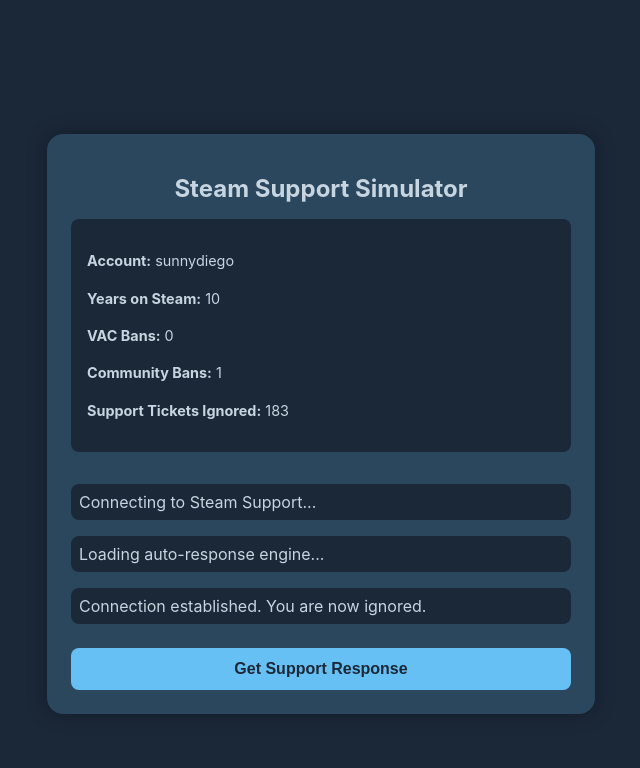
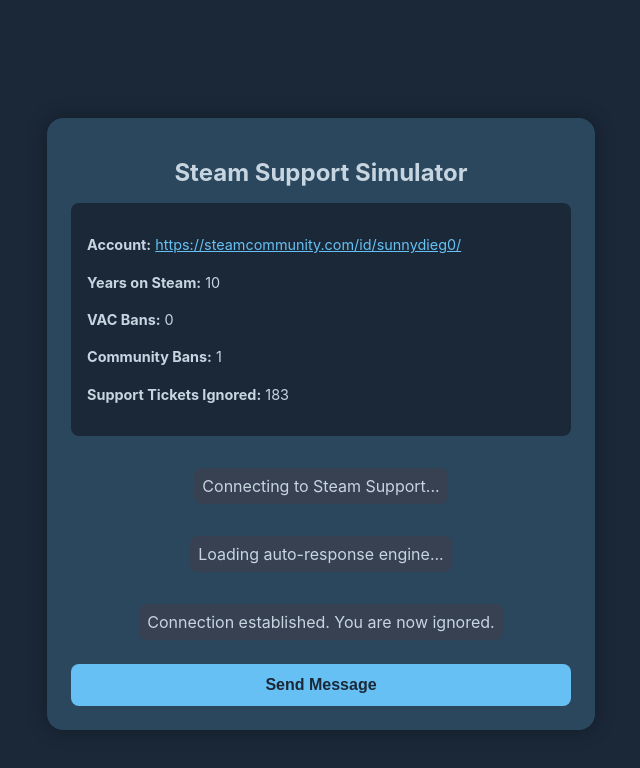
Before and after one commit to sunnydiego/steam-support-simulator, a React (Create React App) app: page / in a window 1280 px wide. Shown: the top 768 px of the page, without its empty margins (319-959 px from the left). Built offline with nearby package versions, Linux system fonts and the light colour scheme.

Commit message:
update: link steam profile in account summary

```diff
--- a/src/App.jsx
+++ b/src/App.jsx
@@ -29,9 +29,9 @@
   useEffect(() => {
     setTimeout(() => {
       setMessages([
-        "Connecting to Steam Support...",
-        "Loading auto-response engine...",
-        "Connection established. You are now ignored."
+        { from: "system", text: "Connecting to Steam Support..." },
+        { from: "system", text: "Loading auto-response engine..." },
+        { from: "system", text: "Connection established. You are now ignored." }
       ]);
       setLoading(false);
     }, 2000);
@@ -39,7 +39,7 @@
     const timer = setTimeout(() => {
       setMessages(prev => [
         ...prev,
-        "Looks like you've been waiting a while. We recommend launching Half-Life 3 while you wait."
+        { from: "system", text: "Looks like you've been waiting a while. We recommend launching Half-Life 3 while you wait." }
       ]);
     }, 60000);
 
@@ -49,22 +49,27 @@
   const handleClick = () => {
     if (buttonLoading || loading) return;
     setButtonLoading(true);
+
     setTimeout(() => {
       const now = new Date();
       const timestamp = now.toLocaleTimeString([], { hour: '2-digit', minute: '2-digit' });
       const ticket = generateTicketID();
-      let response;
       const newClickCount = clickCount + 1;
       setClickCount(newClickCount);
 
-      if (newClickCount === 10) {
-        response = "You have reached maximum support attempts. Please reinstall life.";
-      } else {
-        response = responses[Math.floor(Math.random() * responses.length)];
-      }
+      const response =
+        newClickCount === 10
+          ? "You have reached maximum support attempts. Please reinstall life."
+          : responses[Math.floor(Math.random() * responses.length)];
 
-      const message = `[${timestamp}] [Ticket #${ticket}]\n${response}`;
-      setMessages((prev) => [...prev, message]);
+      const reply = `[${timestamp}] [Ticket #${ticket}]\n${response}`;
+
+      setMessages(prev => [
+        ...prev,
+        { from: "user", text: "Hi, can I get some help?" },
+        { from: "support", text: reply }
+      ]);
+
       setButtonLoading(false);
 
       if (soundEnabled) {
@@ -72,6 +77,24 @@
         audio.play();
       }
     }, 700);
+  };
+
+  const renderMessage = (msg, i) => {
+    const baseStyle = {
+      padding: "0.5rem",
+      borderRadius: "0.5rem",
+      marginBottom: "0.5rem",
+      maxWidth: "80%"
+    };
+    let style = {};
+    if (msg.from === "user") {
+      style = { ...baseStyle, backgroundColor: "#66c0f4", color: "#1b2838", alignSelf: "flex-end" };
+    } else if (msg.from === "support") {
+      style = { ...baseStyle, backgroundColor: "#1b2838", color: "#c7d5e0", alignSelf: "flex-start" };
+    } else {
+      style = { ...baseStyle, backgroundColor: "#374151", color: "#c7d5e0", alignSelf: "center", textAlign: "center" };
+    }
+    return <p key={i} style={style}>{msg.text}</p>;
   };
 
   return (
@@ -91,7 +114,9 @@
         borderRadius: "1rem",
         width: "100%", maxWidth: "500px",
         boxShadow: "0 0 20px rgba(0,0,0,0.3)",
-        marginBottom: "1rem"
+        marginBottom: "1rem",
+        display: "flex",
+        flexDirection: "column"
       }}>
         <h1 style={{ textAlign: "center", fontSize: "1.5rem", marginBottom: "1rem" }}>
           Steam Support Simulator
@@ -106,19 +131,24 @@
           fontSize: "0.9rem",
           lineHeight: 1.6
         }}>
-          <p><strong>Account:</strong> sunnydiego</p>
+          <p><strong>Account:</strong> <a href="https://steamcommunity.com/id/sunnydieg0/" target="_blank" rel="noopener noreferrer" style={{ color: "#66c0f4" }}>https://steamcommunity.com/id/sunnydieg0/</a></p>
           <p><strong>Years on Steam:</strong> 10</p>
           <p><strong>VAC Bans:</strong> 0</p>
           <p><strong>Community Bans:</strong> 1</p>
           <p><strong>Support Tickets Ignored:</strong> 183</p>
         </div>
 
-        <div style={{ marginBottom: "1rem", whiteSpace: "pre-wrap", maxHeight: "400px", overflowY: "auto" }}>
-          {messages.map((msg, i) => (
-            <p key={i} style={{ backgroundColor: "#1b2838", padding: "0.5rem", borderRadius: "0.5rem", marginBottom: "0.5rem" }}>
-              {msg}
-            </p>
-          ))}
+        {/* Chat */}
+        <div style={{
+          marginBottom: "1rem",
+          display: "flex",
+          flexDirection: "column",
+          gap: "0.5rem",
+          whiteSpace: "pre-wrap",
+          maxHeight: "400px",
+          overflowY: "auto"
+        }}>
+          {messages.map((msg, i) => renderMessage(msg, i))}
         </div>
 
         <button onClick={handleClick} disabled={loading || buttonLoading} style={{
@@ -133,7 +163,7 @@
           cursor: loading || buttonLoading ? "not-allowed" : "pointer",
           transition: "background-color 0.3s"
         }}>
-          {loading ? "Please wait..." : buttonLoading ? "Loading..." : "Get Support Response"}
+          {loading ? "Please wait..." : buttonLoading ? "Loading..." : "Send Message"}
         </button>
       </div>
     </div>
```
